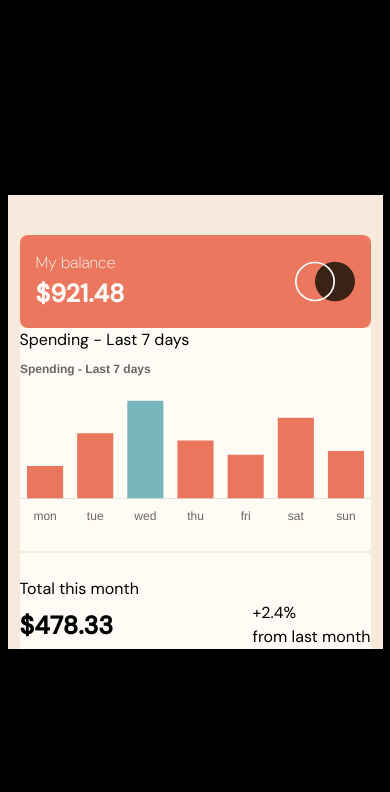
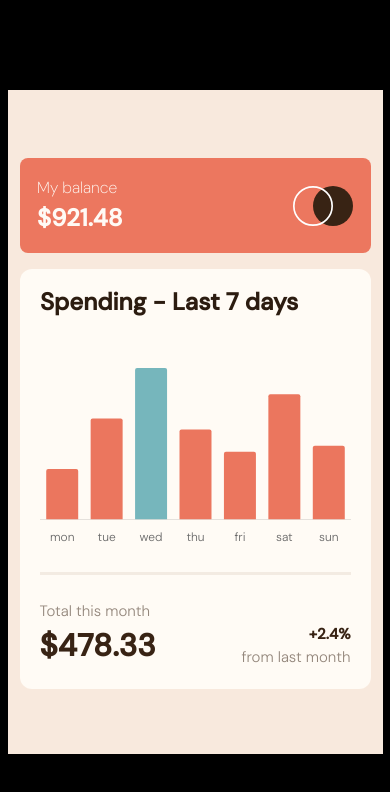
Before and after one commit to shaversj/expenses-chart-component-main, a React (Vite) app: page / in a window 390 px wide. Shown: the top 792 px of the page. Built offline with nearby package versions, Linux system fonts and the light colour scheme.

Commit message:
Formatting changes for mobile layout

```diff
--- a/src/App.jsx
+++ b/src/App.jsx
@@ -8,23 +8,25 @@ function App() {
     <>
       <div className={"bg-black min-h-screen flex items-center"}>
           <div className={"bg-cream max-w-screen-sm w-full mx-auto px-3 font-DM-Sans"}>
-              <header className={"mt-10 bg-soft-red w-full p-4 rounded-lg flex"}>
+              <header className={"bg-soft-red w-full p-[1.1rem] rounded-lg flex mt-[68px]"}>
                   <div>
                       <span className={"text-very-pale-orange font-extralight"}>My balance</span>
-                      <h2 className={"text-[25px] text-very-pale-orange font-bold"}>$921.48</h2>
+                      <h2 className={"text-[24px] text-very-pale-orange font-bold"}>$921.48</h2>
                   </div>
                   <img className={"w-[60px] ml-auto"} src={"./src/assets/images/logo.svg"} alt={""} />
               </header>
-              <main className={"bg-chart-color"}>
-                  <h1>Spending - Last 7 days</h1>
-                  <BarChart />
-                  <h1 className={"my-6 h-0.5 border-t-0 bg-brown-divider opacity-100 dark:opacity-50"}></h1>
-                  <span>Total this month</span>
+              <main className={"bg-chart-color px-5 py-5 mt-4 mb-[65px] rounded-xl"}>
+                  <div className={"h-[259px]"}>
+                      <BarChart />
+                  </div>
+
+                  <h1 className={"my-6 h-[2.5px] border-t-0 bg-brown-divider opacity-100 dark:opacity-50"}></h1>
+                  <span className={"text-medium-brown font-light text-[15px]"}>Total this month</span>
                   <div className={"flex items-center"}>
-                      <h2 className={"text-[25px] font-bold"}>$478.33</h2>
+                      <h2 className={"text-[31px] font-bold text-dark-brown"}>$478.33</h2>
                       <div className={"ml-auto"}>
-                          <span>+2.4%</span>
-                          <h3>from last month</h3>
+                          <h3 className={"text-dark-brown text-[15px] font-bold text-right"}>+2.4%</h3>
+                          <h3 className={"text-[15px] font-light text-medium-brown"}>from last month</h3>
                       </div>
                   </div>
               </main>
--- a/src/BarChart.jsx
+++ b/src/BarChart.jsx
@@ -27,6 +27,7 @@ const BarChart = () => {
 
         datasets: [{
             data: [17.45, 34.91, 52.36, 31.07, 23.39, 43.28, 25.48],
+            borderRadius: 2,
             backgroundColor: ["rgba(235, 118,94,1.000)", "rgba(235, 118,94,1.000)", "rgba(118,182,188,1.000)", "rgba(235, 118,94,1.000)", "rgba(235, 118,94,1.000)", "rgba(235, 118,94,1.000)", "rgba(235, 118,94,1.000)"]
         }]
     }
@@ -34,26 +35,53 @@ const BarChart = () => {
     const options = {
         scales: {
             x: {
+                ticks: {
+                    font: {
+                        family: 'DM Sans',
+                        size: 12,
+                        color: 'black',
+                        weight: '300',
+                    }
+                },
                 grid: {
                     display: false
                 }
             },
             y: {
+                ticks: {
+                    font: {
+                        size: 20
+                    }
+                },
                 display: false,
                 grid: {
                     display: false
                 }
             }
         },
+        maintainAspectRatio: false,
         responsive: true,
         plugins: {
             legend: {
                 display: false,
+                labels: {
+                    font: {
+                        size: 10,
+                    }
+                }
             },
             title: {
                 display: true,
                 align: 'start',
                 text: 'Spending - Last 7 days',
+                color: '#2c1c10',
+                font: {
+                    family: 'DM Sans',
+                    size: 24,
+                    weight: 'bold',
+                    lineHeight: 1.2,
+                },
+                padding: {bottom: 28}
             },
         },
     };
--- a/tailwind.config.js
+++ b/tailwind.config.js
@@ -17,8 +17,9 @@ export default {
         "medium-brown": "hsl(28, 10%, 53%)",
         "cream": "hsl(27, 66%, 92%)",
         "very-pale-orange": "hsl(33, 100%, 98%)",
-        "brown-divider": "hsl(33, 41% 92%)",
-        "chart-color": "hsl(37, 100% 98%)"
+        "brown-divider": "hsl(33, 41%, 92%)",
+        "chart-color": "hsl(37, 100%, 98%)",
+        "footer-color": "hsl(37, 4%, 51%)",
       },
       fontFamily: {
         'DM-Sans': ['DM Sans', 'sans-serif']
```
